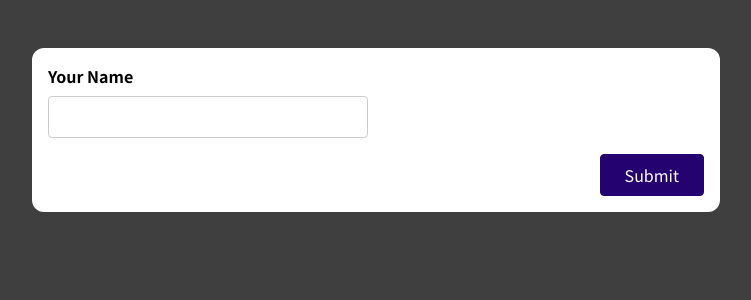
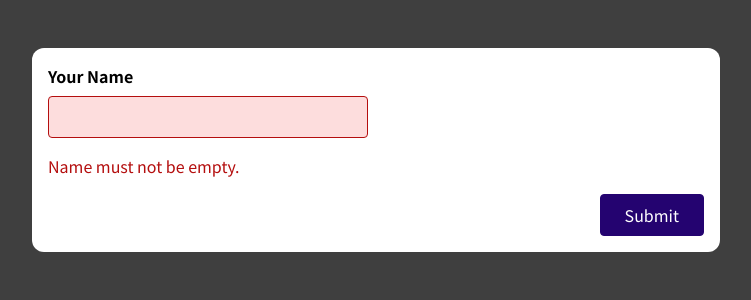
Before and after one commit to kjkorea-dev/udemy_react-complete-guide, a React (Vite) app: page / in a window 1280 px wide. Shown: the top 300 px of the page, without its empty margins (264-1015 px from the left). Built offline with nearby package versions, Linux system fonts and the light colour scheme.

Commit message:
Add valiation

```diff
--- a/src/components/SimpleInput.jsx
+++ b/src/components/SimpleInput.jsx
@@ -3,6 +3,7 @@
 const SimpleInput = () => {
   const nameInputRef = useRef()
   const [enteredName, setEnteredName] = useState('')
+  const [enteredNameIsValid, setEnteredNameIsValid] = useState(false)
 
   const nameInputHandler = (event) => {
     setEnteredName(event.target.value)
@@ -10,6 +11,11 @@
 
   const formSubmitHandler = (event) => {
     event.preventDefault()
+
+    if (enteredName.trim() === '') {
+      setEnteredNameIsValid(false)
+      return
+    }
     console.log(enteredName)
 
     const enteredVvalue = nameInputRef.current.value
@@ -19,9 +25,13 @@
     setEnteredName('')
   }
 
+  const nameInputClasses = enteredNameIsValid
+    ? 'form-control'
+    : 'form-control invalid'
+
   return (
     <form onSubmit={formSubmitHandler}>
-      <div className="form-control">
+      <div className={nameInputClasses}>
         <label htmlFor="name">Your Name</label>
         <input
           type="text"
@@ -30,6 +40,9 @@
           onChange={nameInputHandler}
           value={enteredName}
         />
+        {!enteredNameIsValid && (
+          <p className="error-text">Name must not be empty.</p>
+        )}
       </div>
       <div className="form-actions">
         <button>Submit</button>
```
